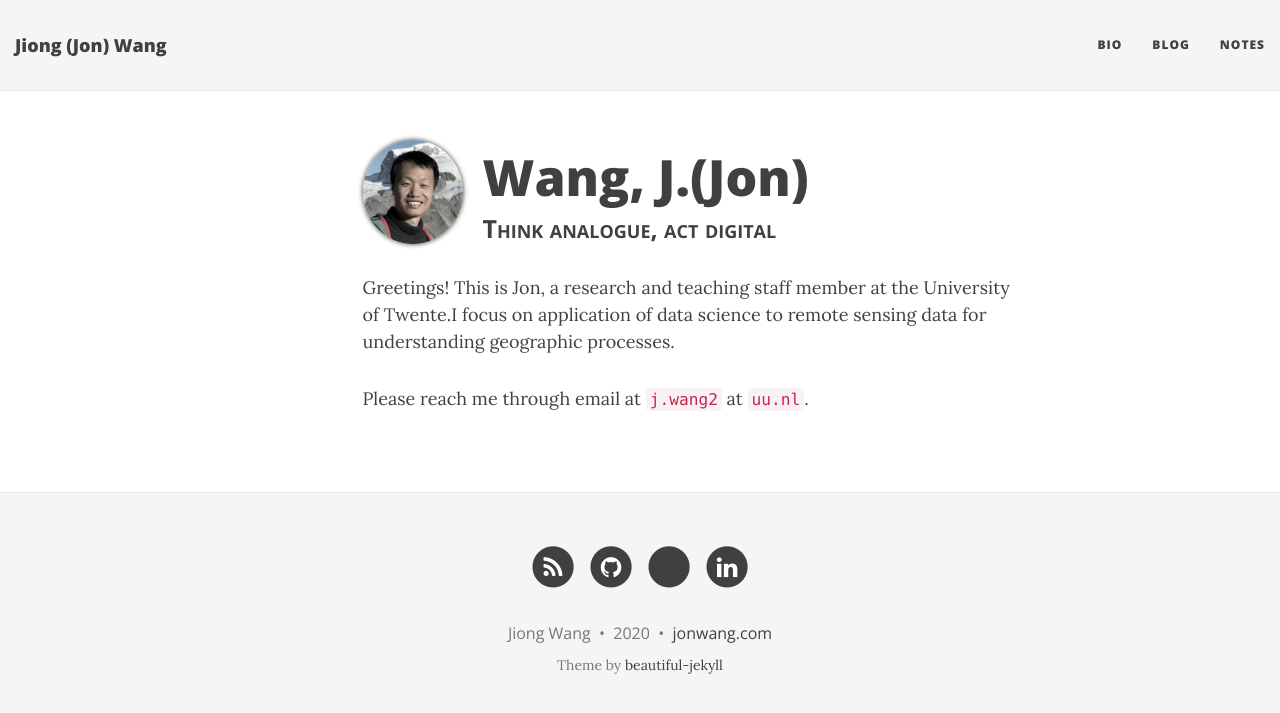
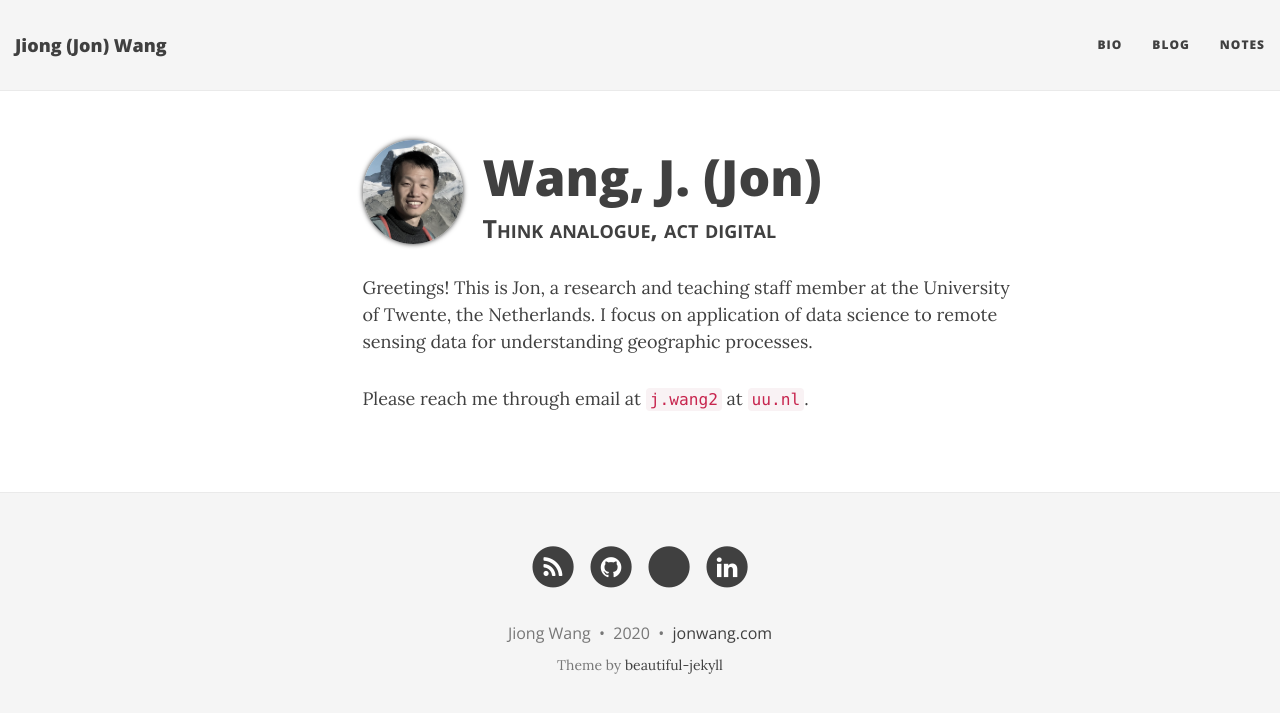
Before and after one commit to jonwangio/jonwangio.github.io, a Jekyll site: the page built from index.html, in a window 1280 px wide. Shown: the top 713 px of the page. Built offline with Jekyll 4.4.1, drawn with Linux system fonts in a browser that asks for light colours; nearby versions of some CDN libraries; the list of posts is cut into pages by our own code; part of the change alters nothing that is shown.

Commit message:
Update index.html

```diff
--- a/index.html
+++ b/index.html
@@ -1,7 +1,7 @@
 ---
 layout: base
-title: 王炯
-subtitle: Research % Education
+title: Jon Wang
+subtitle: Research & Education
 use-site-title: true
 css: "/css/custom.css"
 ---
@@ -10,13 +10,13 @@ css: "/css/custom.css"
         <div class="row">
             <div class="col-lg-7 col-lg-offset-3 col-md-10 col-md-offset-1">
                 <img class="avatar-img" src="/img/Jon.jpg" />
-                <h1>Wang, J.(Jon)</h1>
+                <h1>Wang, J. (Jon)</h1>
                 <h2>Think analogue, act digital</h2>
             </div>
         </div>
         <div class="row">
             <div class="col-lg-7 col-lg-offset-3 col-md-10 col-md-offset-1">
-                <p>Greetings! This is Jon, a research and teaching staff member at the University of Twente.I focus on application of data science to remote sensing data for understanding geographic processes.</p>
+                <p>Greetings! This is Jon, a research and teaching staff member at the University of Twente, the Netherlands. I focus on application of data science to remote sensing data for understanding geographic processes.</p>
                 <p>Please reach me through email at <code>j.wang2</code> at <code>uu.nl</code>.</p>
             </div>
         </div>
```
